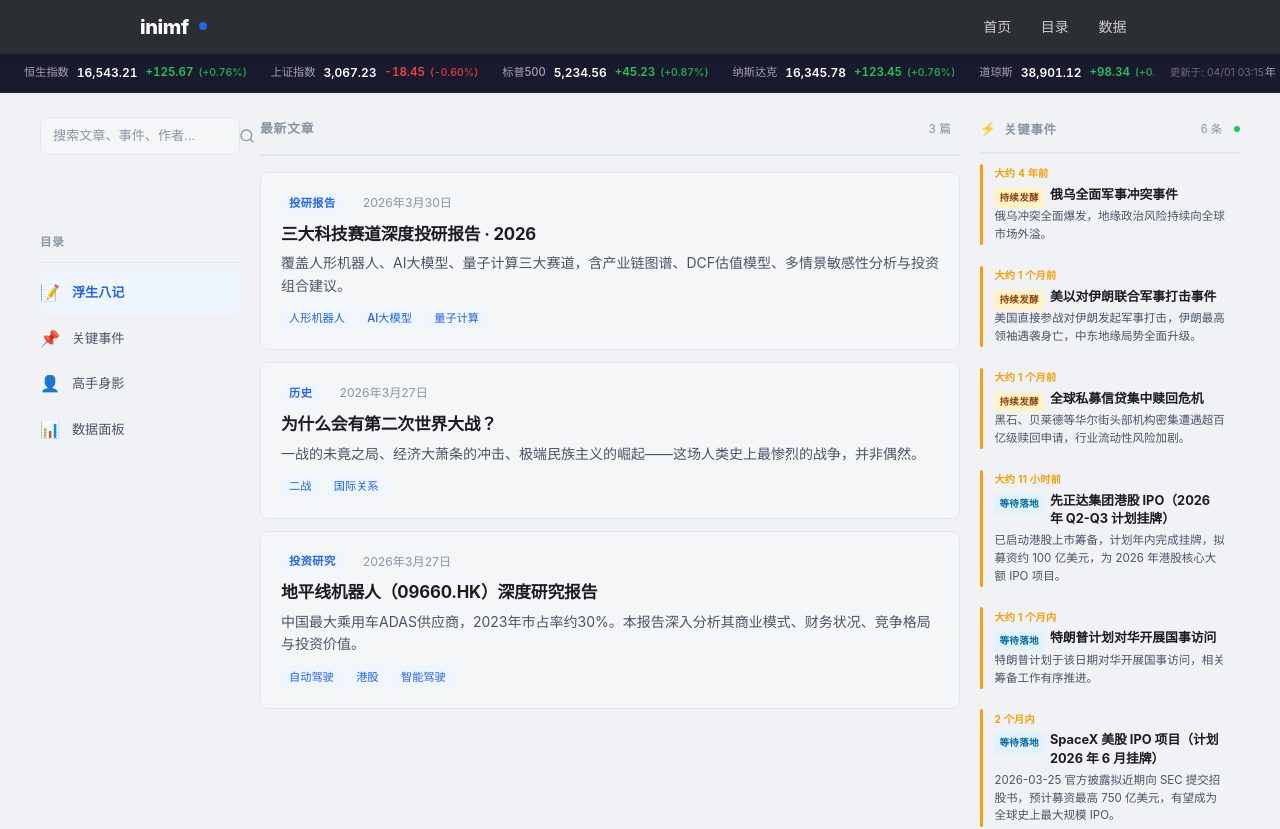
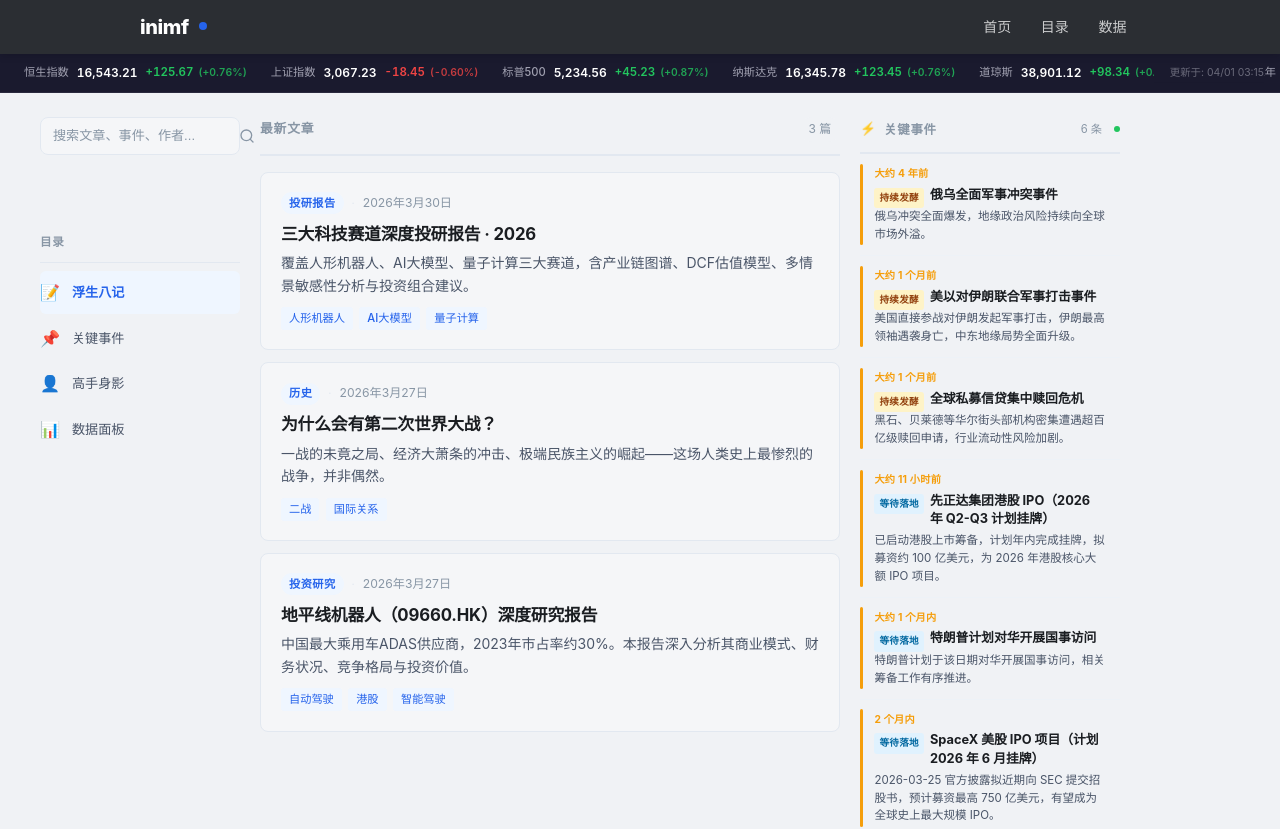
Before and after one commit to web1286/inimf-blog, a Next.js app: page / in a window 1280 px wide. Shown: the top 829 px of the page. Built offline with nearby package versions, Linux system fonts and the light colour scheme.

Commit message:
fix: middle content 580px fixed

```diff
--- a/styles/globals.css
+++ b/styles/globals.css
@@ -156,7 +156,7 @@ a {
   margin: 0 auto;
   padding: 1.5rem var(--spacing-page) 3rem;
   display: grid;
-  grid-template-columns: var(--sidebar-width) 1fr var(--right-rail-width);
+  grid-template-columns: var(--sidebar-width) 580px var(--right-rail-width);
   gap: 1.25rem;
   align-items: flex-start;
 }
```
